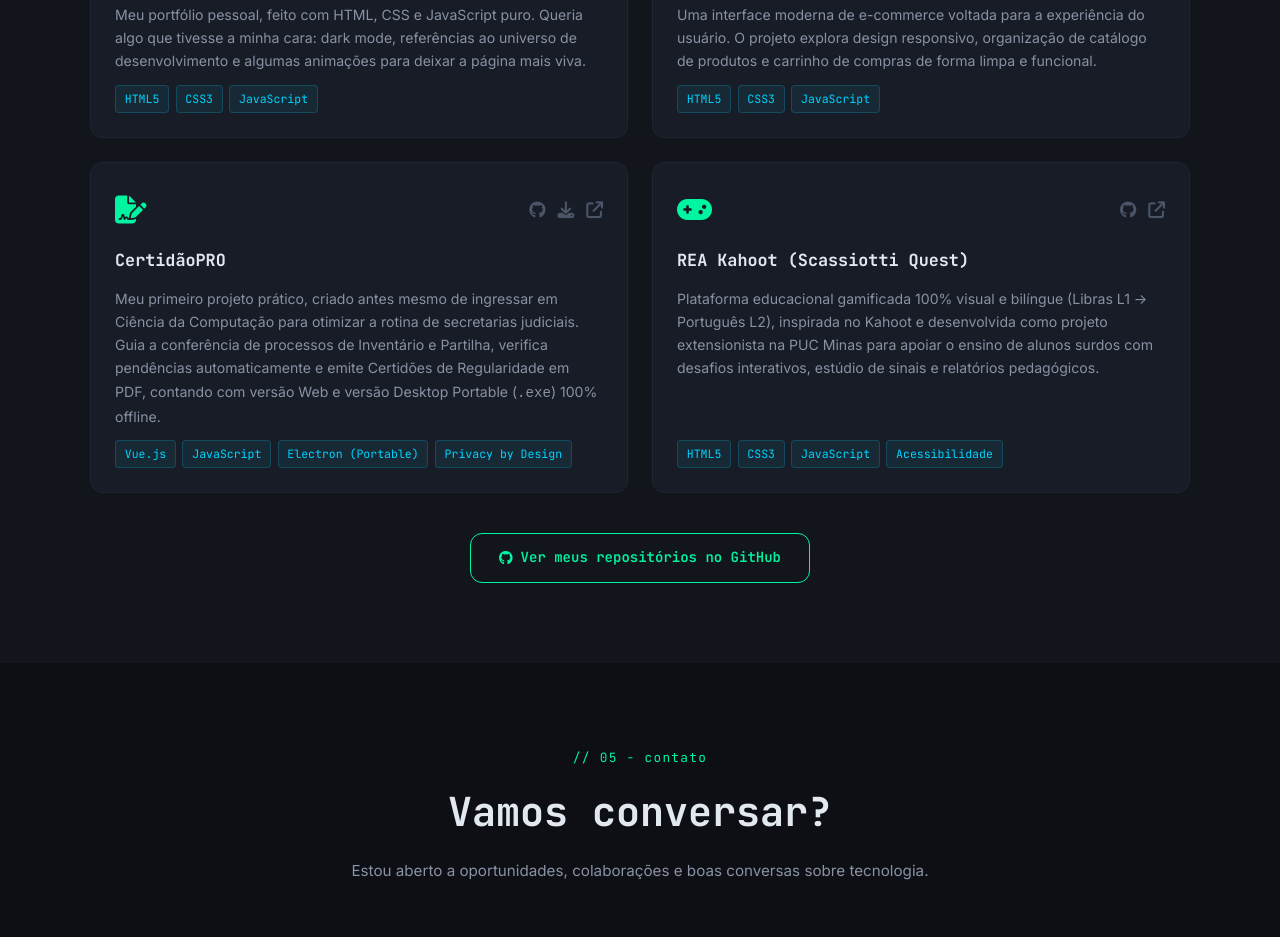
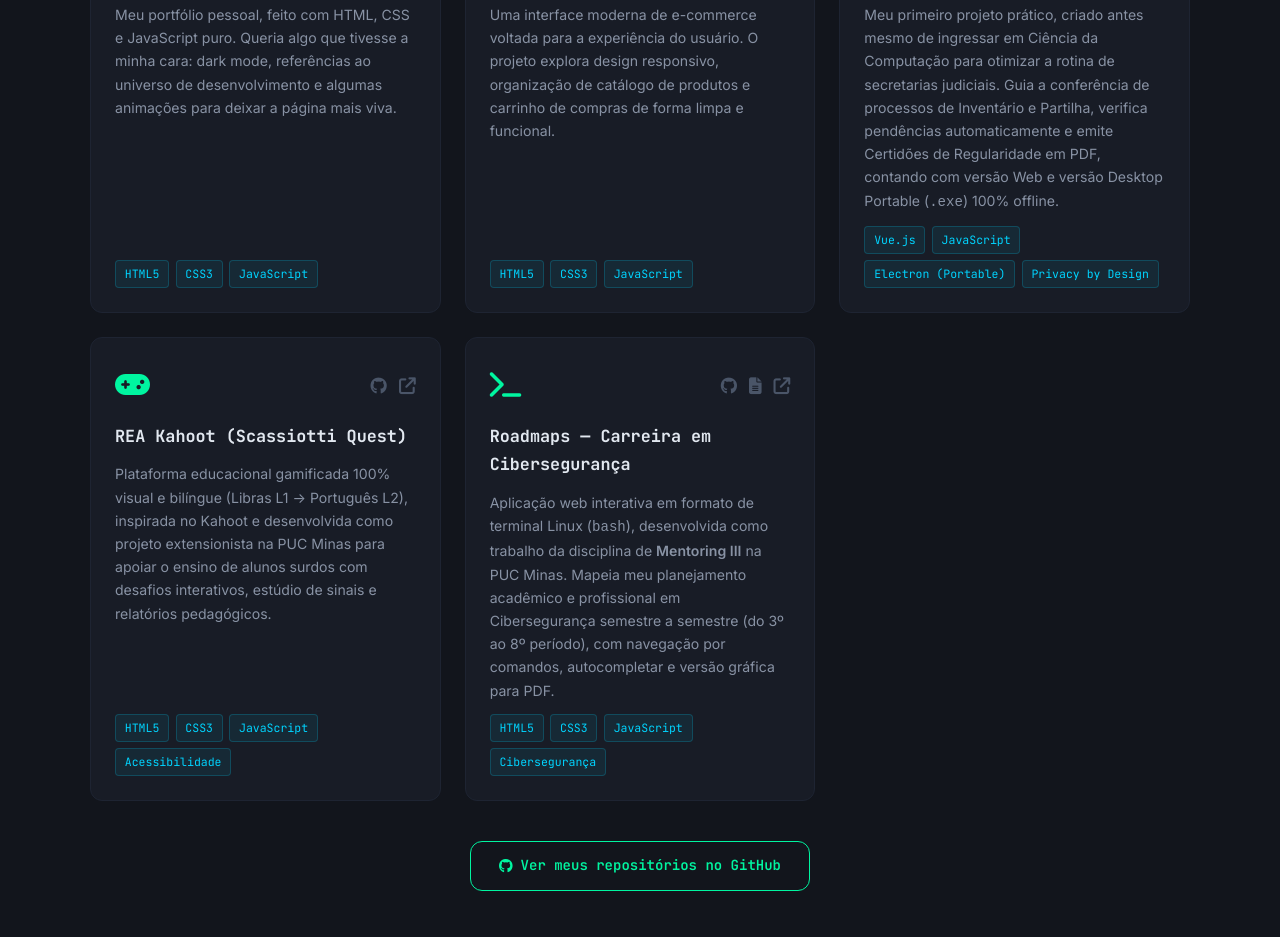
Before and after one commit to PauloFreire777/MeuPortfolio, a plain HTML site: page index.html in a window 1280 px wide. Shown: the part 4212-5149 px from the top of the page. Drawn offline with Linux system fonts and the light colour scheme.

Commit message:
feat: adiciona projeto Roadmaps (Mentoring III) na seção de projetos

```diff
--- a/index.html
+++ b/index.html
@@ -440,6 +440,34 @@
             <span>HTML5</span><span>CSS3</span><span>JavaScript</span><span>Acessibilidade</span>
           </div>
         </article>
+        <article class="project-card reveal">
+          <div class="project-card-header">
+            <div class="project-icon-wrap" aria-hidden="true">
+              <i class="fa-solid fa-terminal project-icon"></i>
+            </div>
+            <div class="project-links">
+              <a href="https://github.com/PauloFreire777/career-roadmap" class="project-link" aria-label="Ver código no GitHub" title="Ver código no GitHub" target="_blank" rel="noopener noreferrer">
+                <i class="fa-brands fa-github"></i>
+              </a>
+              <a href="https://paulofreire777.github.io/career-roadmap/material-grafico.html" class="project-link" aria-label="Ver Material Gráfico (Versão PDF)" title="Material Gráfico (Versão para Impressão / PDF)" target="_blank" rel="noopener noreferrer">
+                <i class="fa-solid fa-file-lines"></i>
+              </a>
+              <a href="https://paulofreire777.github.io/career-roadmap/" class="project-link" aria-label="Ver terminal interativo ao vivo" title="Abrir Terminal Interativo (GitHub Pages)" target="_blank" rel="noopener noreferrer">
+                <i class="fa-solid fa-arrow-up-right-from-square"></i>
+              </a>
+            </div>
+          </div>
+          <h3 class="project-title">Roadmaps — Carreira em Cibersegurança</h3>
+          <p class="project-desc">
+            Aplicação web interativa em formato de terminal Linux (<code>bash</code>), desenvolvida como
+            trabalho da disciplina de <strong>Mentoring III</strong> na PUC Minas. Mapeia meu planejamento
+            acadêmico e profissional em Cibersegurança semestre a semestre (do 3º ao 8º período),
+            com navegação por comandos, autocompletar e versão gráfica para PDF.
+          </p>
+          <div class="project-tech">
+            <span>HTML5</span><span>CSS3</span><span>JavaScript</span><span>Cibersegurança</span>
+          </div>
+        </article>
       </div>
       <div class="projects-cta reveal">
         <a href="https://github.com/PauloFreire777" target="_blank" rel="noopener noreferrer" class="btn btn-outline">
--- a/style.css
+++ b/style.css
@@ -910,7 +910,7 @@ ul { list-style: none; }
    ════════════════════════════════════════════════════════════ */
 .projects-grid {
   display: grid;
-  grid-template-columns: repeat(auto-fit, minmax(min(100%, 360px), 1fr));
+  grid-template-columns: repeat(auto-fit, minmax(290px, 1fr));
   gap: 1.5rem;
   margin-bottom: 2.5rem;
 }
```
